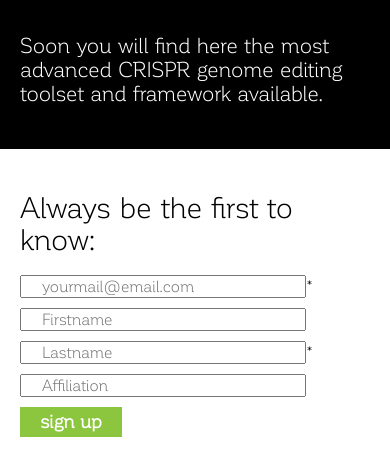
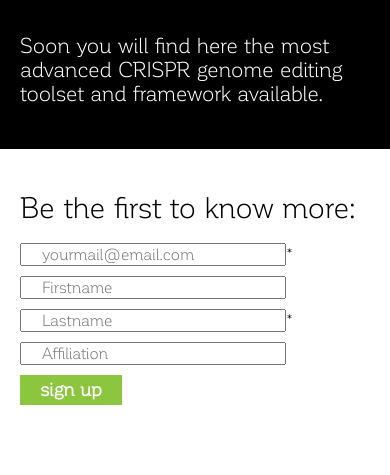
Before and after one commit to CRMacPherson/bitBioWebSite, a plain HTML site: page index.html in a window 390 px wide. Shown: the part 223-698 px from the top of the page. Drawn offline with Linux system fonts and the light colour scheme.

Commit message:
update of css and index for iPhone

```diff
--- a/bitBio.css
+++ b/bitBio.css
@@ -85,12 +85,12 @@ padding-bottom:10px;
   font-family:'Corporative';
   padding-left: 20px;
   font-size: 12pt;
-  width:260px;
+  width:240px;
 }
 
 .notrequired {
   font-family:'Corporative';
   padding-left: 20px;
   font-size: 12pt;
-  width:260px;
+  width:240px;
 }
--- a/index.html
+++ b/index.html
@@ -22,7 +22,7 @@
 	</h2>
 	<div class="container">
 		<h1>
-			Always be the first to know:
+			Be the first to know more:
 		</h1>
 		<!-- Begin MailChimp Signup Form -->
 		<div id="mc_embed_signup">
```
